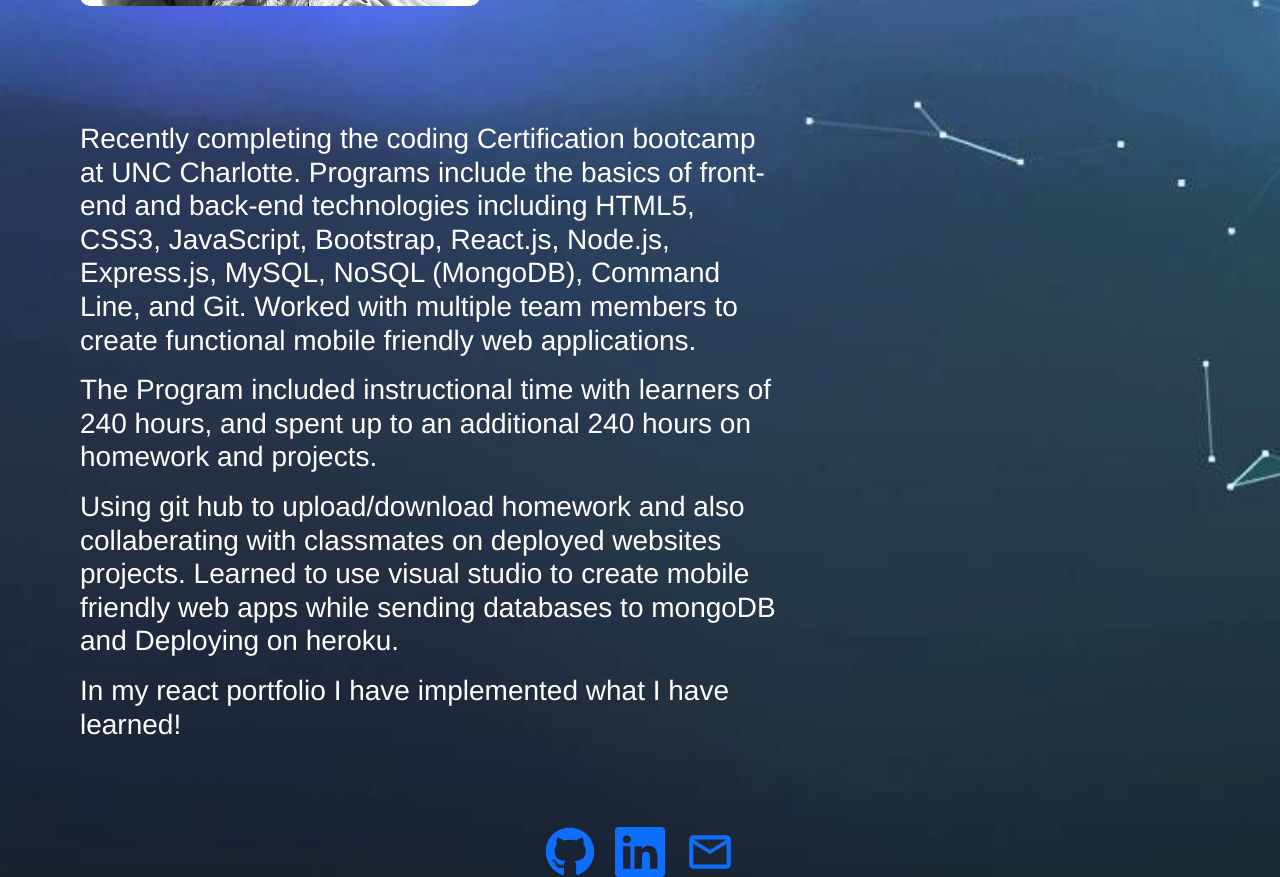
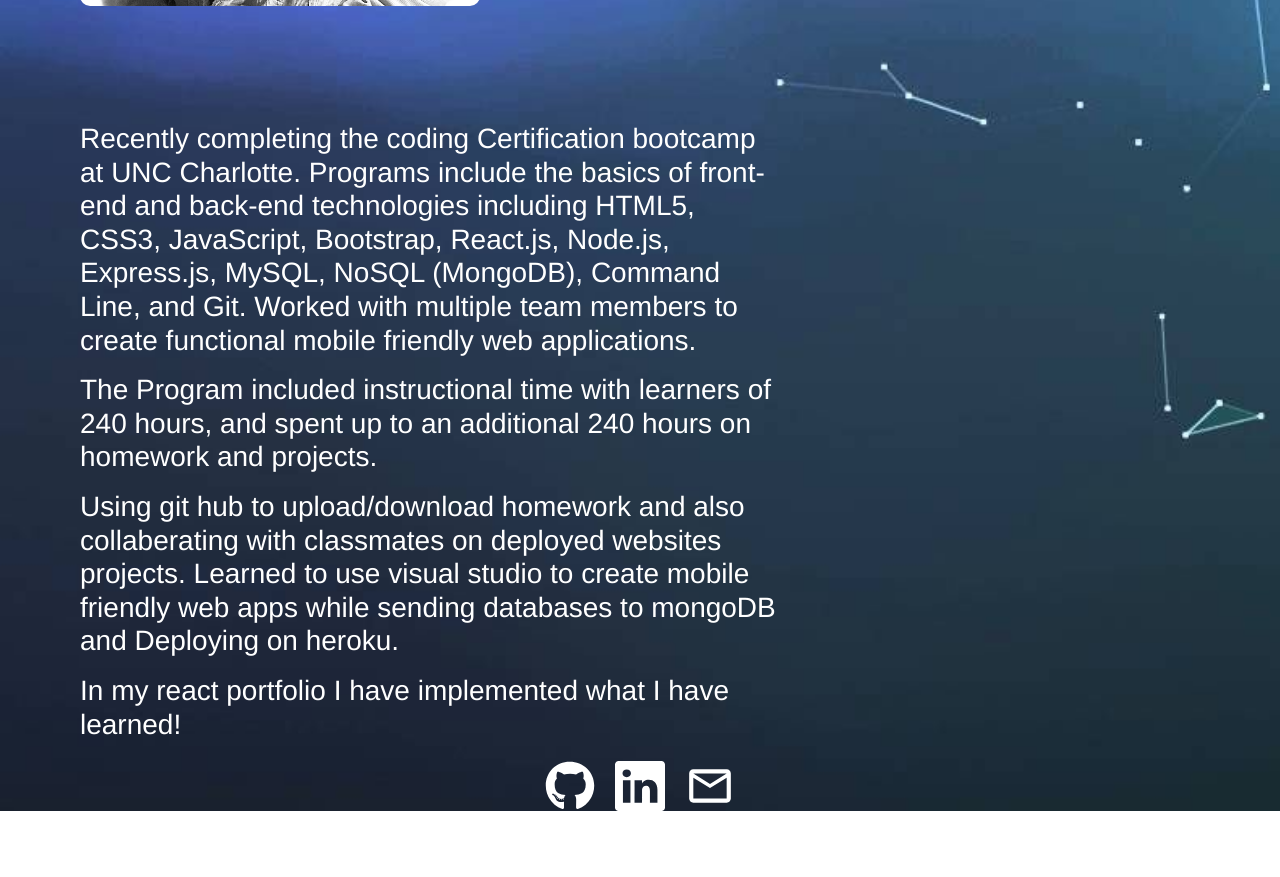
Before and after one commit to rm2023/RMPorfolio, a React (Create React App) app: page / in a window 1280 px wide. Shown: the part 980-1857 px from the top of the page. After the commit the page ends 1791 px from the top, so only its background shows below. Built offline with nearby package versions, Linux system fonts and the light colour scheme.

Commit message:
last one

```diff
--- a/src/components/css/portfolio.css
+++ b/src/components/css/portfolio.css
@@ -20,15 +20,17 @@
   h3 {
     padding-top: 0px;
     padding-right: 500px;
-    padding-bottom: 50px;
+    padding-bottom: 0px;
     padding-left: 80px;
   }
 
   img {
 
-    margin-bottom: 100px;
+
     margin-right: 150px;
     margin-left: 80px;
+    height: 200px;
+    width: 400px;
   }
 
   .portfolio__container {
@@ -39,10 +41,11 @@
     display: flex;
     justify-content: center;
     margin-top: 20px;
-    color: white;
+
   }
 
   .icons a {
     margin: 0 10px;
-
+    color: white;
+    border: ;
   }
--- a/src/components/pages/Contact.js
+++ b/src/components/pages/Contact.js
@@ -2,10 +2,11 @@ import React from 'react';
 import { FaGithub } from 'react-icons/fa';
 import { MdOutlineEmail } from "react-icons/md"
 import { BsLinkedin } from "react-icons/bs"
+import "../css/contact.css"
 
 export default function ContactIcons() {
   return (
-<div className="icons">
+<div className="icons2">
         <a
           href="https://github.com/rm2023"
           target="_blank" // Add target="_blank" to open in a new window/tab
--- a/src/components/pages/Resume.js
+++ b/src/components/pages/Resume.js
@@ -1,6 +1,6 @@
 import React from "react";
 import "../css/resume.css"
-import ResumePDF from "../../assets/RMresume.pdf";
+import ResumePDF from "../../assets/Rresume.pdf";
 
 export default function Resume() {
     return (
```
Also changed, not shown: 1 other file (tests, documents, lock files or other folders).
